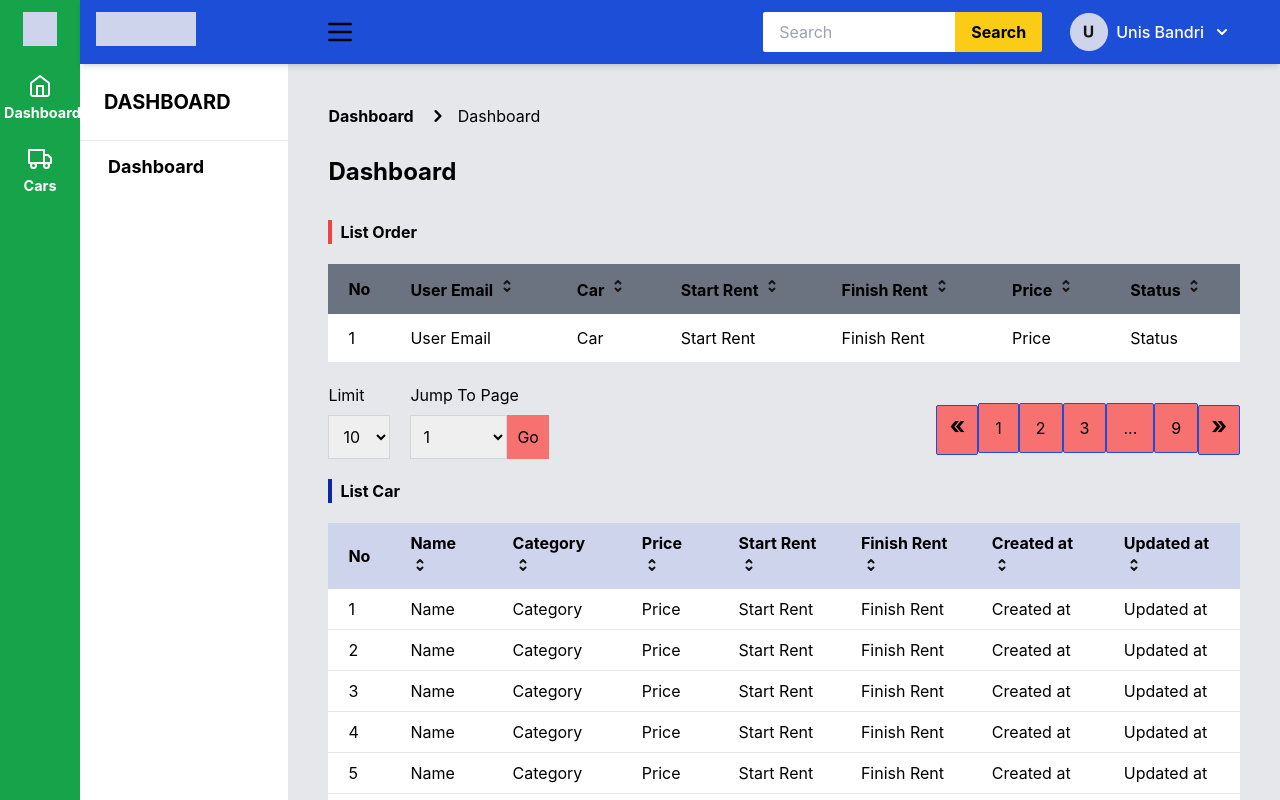
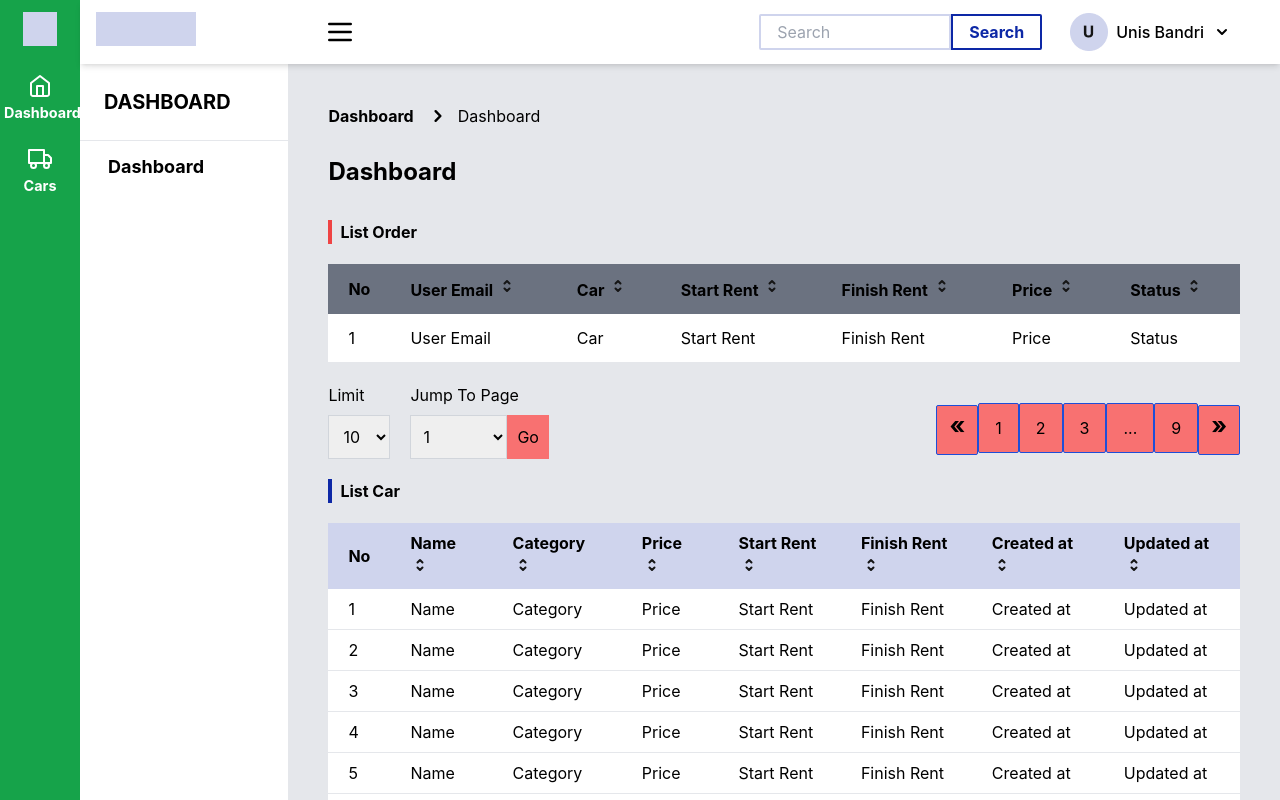
Before and after one commit to Hasyim-Kai/BINAR-FE-challenge-04, a React (Create React App) app: page /dashboard in a window 1280 px wide. Both pictures are taken after typing "name@example.com", "Sample123" into the empty fields and a click on the input "Sign In". Shown: the top 800 px of the page. Built offline with nearby package versions, Linux system fonts and the light colour scheme.

Commit message:
Refactor : Fixing Navbar Component color

```diff
--- a/src/components/Navbar.tsx
+++ b/src/components/Navbar.tsx
@@ -18,7 +18,7 @@ export default function Navbar(): JSX.Element {
     function handleLogOut() { setDropdownOpen(!isDropdownOpen); localStorage.removeItem('token'); };
 
     // if the active Route path is Login, then disable Navbar
-    return isLoginPage ? <nav></nav> : <nav className="bg-blue-700 shadow-md w-full z-50">
+    return isLoginPage ? <nav></nav> : <nav className="bg-white shadow-md w-full z-50">
         {/* <!-- container --> */}
         <div className="flex flex-wrap justify-between items-center px-4 py-3 mx-auto lg:space-x-4">
             <div className='flex'>
@@ -36,8 +36,8 @@ export default function Navbar(): JSX.Element {
             </div>
 
             {/* <!-- toggler btn --> */}
-            <button onClick={handleSetMobileNavOpen} className="inline-flex items-center justify-center w-10 h-10 ml-auto text-white border rounded-md outline-none lg:hidden focus:outline-none">
-                <svg xmlns="http://www.w3.org/2000/svg" className="w-6 h-6" fill="none" viewBox="0 0 24 24" stroke="currentColor">
+            <button onClick={handleSetMobileNavOpen} className="inline-flex items-center justify-center w-10 h-10 ml-auto border rounded-md outline-none lg:hidden focus:outline-none">
+                <svg xmlns="http://www.w3.org/2000/svg" className="w-6 h-6" fill="none" viewBox="0 0 24 24" stroke="black">
                     <path strokeLinecap="round" strokeLinejoin="round" strokeWidth="2" d="M4 6h16M4 12h16M4 18h16" />
                 </svg>
             </button>
@@ -49,8 +49,8 @@ export default function Navbar(): JSX.Element {
                     {/* <!-- Search Form --> */}
                     <li>
                         <form className="flex">
-                            <input className="rounded-l-sm w-48 px-4 py-2" placeholder="Search" />
-                            <button className="rounded-r-sm bg-yellow-400 font-bold px-4">Search</button>
+                            <input className="rounded-l-sm border-2 border-primaryGrey w-full lg:w-48 px-4 py-1" placeholder="Search" />
+                            <button className="rounded-r-sm border-2 border-darkblue text-darkblue font-bold px-4">Search</button>
                         </form>
                     </li>
                     {/* <!-- Search Form --> */}
@@ -58,7 +58,7 @@ export default function Navbar(): JSX.Element {
                     {/* <!-- dropdown --> */}
                     <li className="relative">
                         {/* <!-- dropdown Button --> */}
-                        <button className="flex gap-2 items-center font-medium text-white" onClick={handleSetDropdownOpen}>
+                        <button className="flex gap-2 items-center font-medium" onClick={handleSetDropdownOpen}>
                             <img className="" src="images/profile.png" alt="Profile" />
                             Unis Bandri
                             <svg xmlns="http://www.w3.org/2000/svg" className="h-5 w-5" viewBox="0 0 20 20" fill="currentColor">
```
